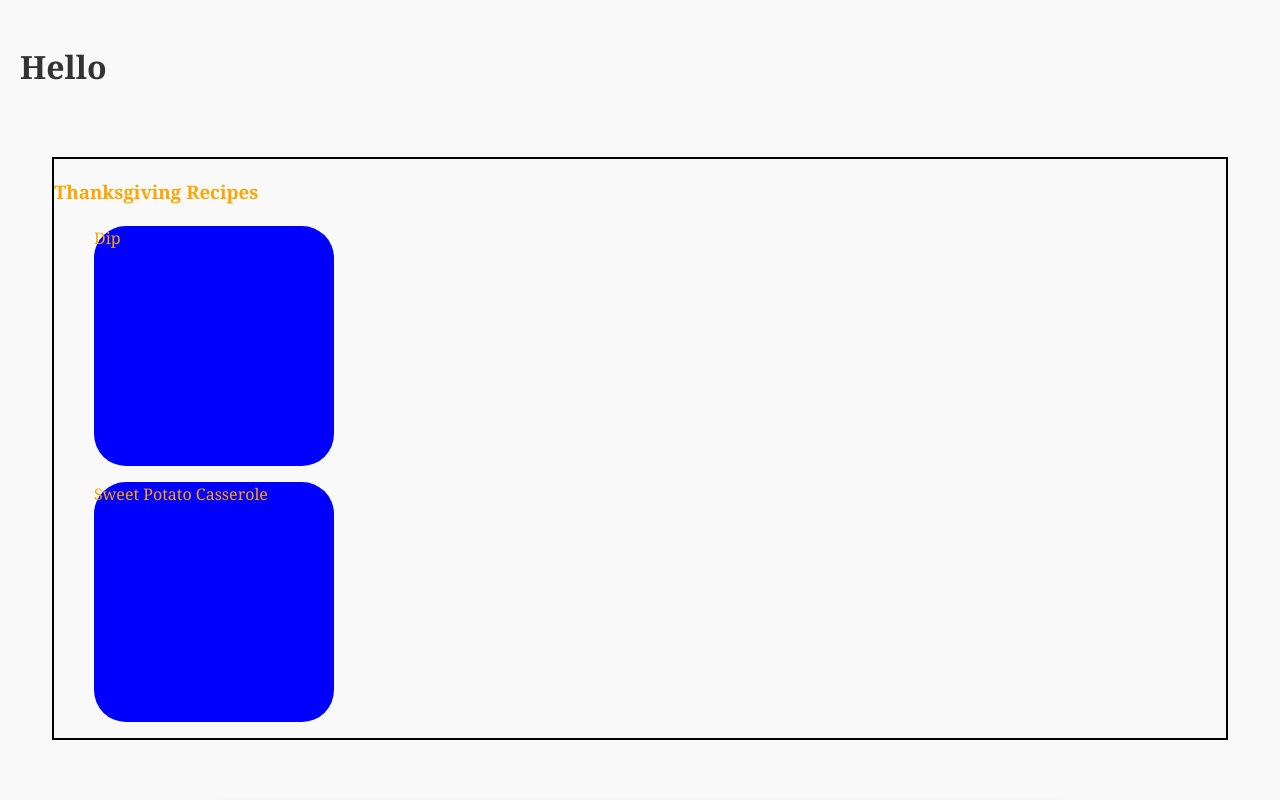
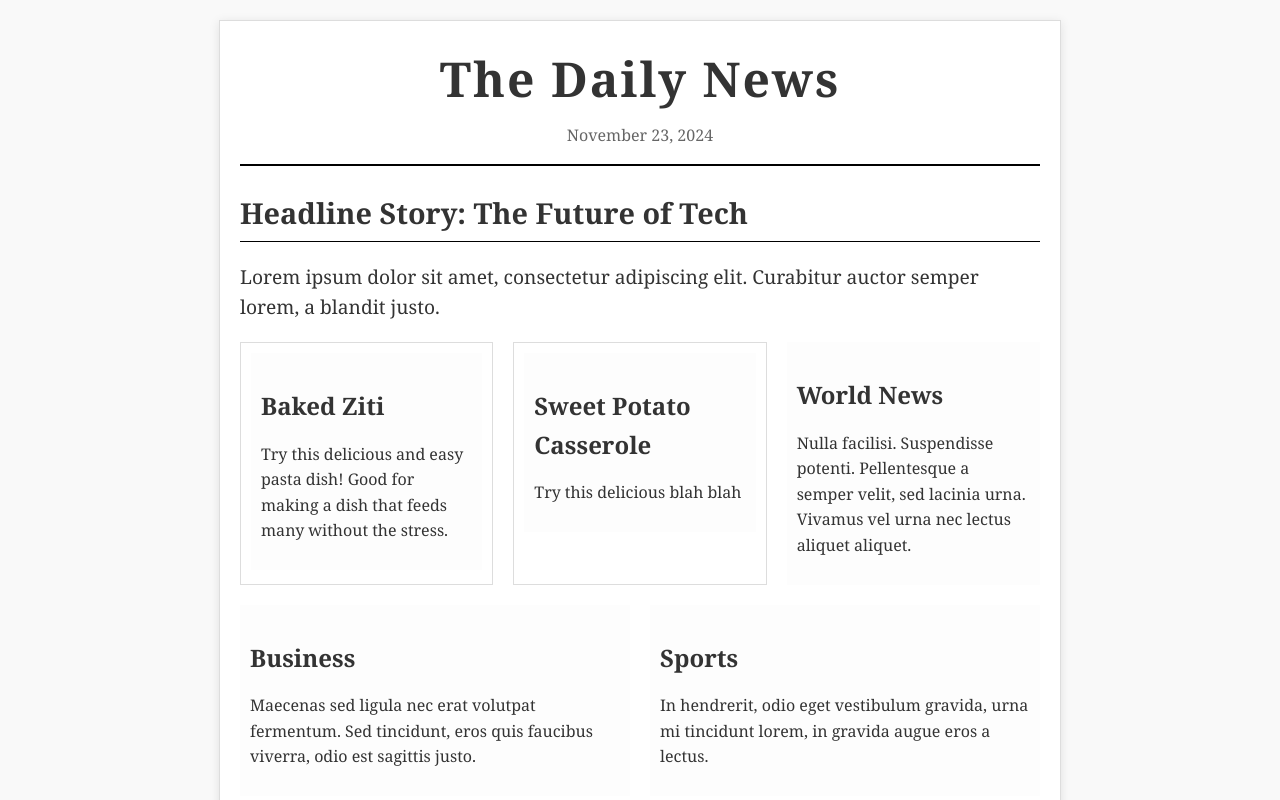
Before and after one commit to mtsahas/recipes, a React (Create React App) app: page / in a window 1280 px wide. Shown: the top 800 px of the page. Built offline with nearby package versions, Linux system fonts and the light colour scheme.

Commit message:
recipe page

```diff
--- a/src/App.js
+++ b/src/App.js
@@ -3,7 +3,6 @@ import Pages from "./pages/Pages";
 function App() {
   return (
     <div className="App">
-      <h1>Hello</h1>
       < Pages />
     </div>
   );
--- /dev/null
+++ b/src/components/Frontpage.jsx
@@ -0,0 +1,62 @@
+import recipes from "../public/recipes.json";
+import { Link } from "react-router-dom";
+
+function Frontpage() {
+  return (
+    <>
+      <div class="newspaper">
+        <header>
+          <h1>The Daily News</h1>
+          <p class="date">November 23, 2024</p>
+        </header>
+        <main>
+          <article class="main-article">
+            <h2>Headline Story: The Future of Tech</h2>
+            <p>
+              Lorem ipsum dolor sit amet, consectetur adipiscing elit. Curabitur
+              auctor semper lorem, a blandit justo.
+            </p>
+          </article>
+
+          <section class="columns">
+            {recipes.map((recipe, index) => (
+              <Link className="article-link" to={`recipe/${recipe.id}`}>
+                <article key={index}>
+                  <h3>{recipe.title}</h3>
+                  <p>{recipe.description}</p>
+                </article>
+              </Link>
+            ))}
+            <article>
+              <h3>World News</h3>
+              <p>
+                Nulla facilisi. Suspendisse potenti. Pellentesque a semper
+                velit, sed lacinia urna. Vivamus vel urna nec lectus aliquet
+                aliquet.
+              </p>
+            </article>
+            <article>
+              <h3>Business</h3>
+              <p>
+                Maecenas sed ligula nec erat volutpat fermentum. Sed tincidunt,
+                eros quis faucibus viverra, odio est sagittis justo.
+              </p>
+            </article>
+            <article>
+              <h3>Sports</h3>
+              <p>
+                In hendrerit, odio eget vestibulum gravida, urna mi tincidunt
+                lorem, in gravida augue eros a lectus.
+              </p>
+            </article>
+          </section>
+        </main>
+        <footer>
+          <p>&copy; 2024 The Daily News</p>
+        </footer>
+      </div>
+    </>
+  );
+}
+
+export default Frontpage;
--- a/src/components/General.jsx
+++ /dev/null
@@ -1,39 +0,0 @@
-import "./general.css"
-function General() {
-  return (
-    <>
-        <div class="newspaper">
-        <header>
-            <h1>The Daily News</h1>
-            <p class="date">November 23, 2024</p>
-        </header>
-        <main>
-            <article class="main-article">
-            <h2>Headline Story: The Future of Tech</h2>
-            <p>Lorem ipsum dolor sit amet, consectetur adipiscing elit. Curabitur auctor semper lorem, a blandit justo.</p>
-            </article>
-
-            <section class="columns">
-            <article>
-                <h3>World News</h3>
-                <p>Nulla facilisi. Suspendisse potenti. Pellentesque a semper velit, sed lacinia urna. Vivamus vel urna nec lectus aliquet aliquet.</p>
-            </article>
-            <article>
-                <h3>Business</h3>
-                <p>Maecenas sed ligula nec erat volutpat fermentum. Sed tincidunt, eros quis faucibus viverra, odio est sagittis justo.</p>
-            </article>
-            <article>
-                <h3>Sports</h3>
-                <p>In hendrerit, odio eget vestibulum gravida, urna mi tincidunt lorem, in gravida augue eros a lectus.</p>
-            </article>
-            </section>
-        </main>
-        <footer>
-            <p>&copy; 2024 The Daily News</p>
-        </footer>
-        </div>
-    </>
-  );
-}
-
-export default General
--- /dev/null
+++ b/src/components/Recipe.jsx
@@ -0,0 +1,43 @@
+import recipes from "../public/recipes.json";
+import { useParams } from "react-router-dom";
+
+function Recipe() {
+  const { id } = useParams();
+  const recipe = id < recipes.length ? recipes[id] : recipes[0];
+
+  console.log(recipe);
+
+  return (
+    <div className="newspaper">
+      <a className="back-button" href="/">
+        {" "}
+        Back{" "}
+      </a>
+      <header>
+        <h1 className="headline">Breaking News: {recipe.title}</h1>
+        <p className="subheadline">By Jane Doe | November 23, 2024</p>
+      </header>
+      <main>
+        <div className="subpage-article">
+          <div className="recipe-column">
+            <ul>
+              {recipe.ingredients.map((ingredient, index) => (
+                <li key={index}>{ingredient}</li>
+              ))}
+            </ul>
+          </div>
+          <div className="recipe-column">
+            {recipe.steps.map((step, index) => (
+              <p key={index}>{step}</p>
+            ))}
+          </div>
+        </div>
+      </main>
+      <footer>
+        <p>© 2024 Daily News. All rights reserved.</p>
+      </footer>
+    </div>
+  );
+}
+
+export default Recipe;
--- a/src/components/Thanks.jsx
+++ /dev/null
@@ -1,36 +0,0 @@
-import recipes from "../public/recipes.json"
-import styled from "styled-components"
-
-function Thanks() {
-  return (
-    <Wrapper>
-    <h3>Thanksgiving Recipes</h3>
-    <ul>
-      {recipes.map((recipe, index) => (
-        // <li key={index}>
-        //   <h2>{recipe.title}</h2>
-        // </li>
-        <Card key={index}>
-                <p>{recipe.title}</p>
-        </Card>
-
-      ))}
-    </ul>
-  </Wrapper>
-  )
-}
-
-const Wrapper = styled.div`
-    margin: 4rem 2rem;
-    color: orange;
-    border: 2px solid black;
-
-`;
-
-const Card = styled.div`
-    max-width: 15rem;
-    min-height: 15rem;
-    border-radius: 2rem;
-    background-color: blue;
-`;
-export default Thanks
--- a/src/components/general.css
+++ /dev/null
@@ -1,82 +0,0 @@
-/* General Styles */
-body {
-    font-family: "Georgia", serif;
-    background-color: #f9f9f9;
-    color: #333;
-    margin: 0;
-    padding: 20px;
-    line-height: 1.6;
-  }
-
-  .newspaper {
-    max-width: 800px;
-    margin: 0 auto;
-    background-color: #fff;
-    padding: 20px;
-    box-shadow: 0 2px 10px rgba(0, 0, 0, 0.1);
-    border: 1px solid #ddd;
-  }
-
-  /* Header */
-  header {
-    text-align: center;
-    border-bottom: 2px solid black;
-    margin-bottom: 20px;
-  }
-
-  header h1 {
-    font-size: 3em;
-    margin: 0;
-    letter-spacing: 2px;
-  }
-
-  header .date {
-    font-size: 1em;
-    color: #666;
-    margin-top: 5px;
-  }
-
-  /* Main Content */
-  main {
-    text-align: justify;
-  }
-
-  .main-article h2 {
-    font-size: 1.8em;
-    margin-bottom: 10px;
-    border-bottom: 1px solid black;
-    padding-bottom: 5px;
-  }
-
-  .main-article p {
-    font-size: 1.2em;
-  }
-
-  /* Columns Section */
-  .columns {
-    display: flex;
-    gap: 20px;
-    margin-top: 20px;
-  }
-
-  .columns article {
-    flex: 1;
-    padding: 10px;
-    border: 1px solid #ddd;
-    background-color: #fdfdfd;
-  }
-
-  .columns h3 {
-    font-size: 1.5em;
-    margin-bottom: 10px;
-  }
-
-  /* Footer */
-  footer {
-    text-align: center;
-    margin-top: 30px;
-    padding-top: 10px;
-    border-top: 1px solid black;
-    font-size: 0.9em;
-    color: #666;
-  }
--- a/src/index.css
+++ b/src/index.css
@@ -1,13 +1,154 @@
-body {
-  margin: 0;
-  font-family: -apple-system, BlinkMacSystemFont, 'Segoe UI', 'Roboto', 'Oxygen',
-    'Ubuntu', 'Cantarell', 'Fira Sans', 'Droid Sans', 'Helvetica Neue',
-    sans-serif;
-  -webkit-font-smoothing: antialiased;
-  -moz-osx-font-smoothing: grayscale;
-}
-
 code {
   font-family: source-code-pro, Menlo, Monaco, Consolas, 'Courier New',
     monospace;
 }
+
+/* General Styles */
+body {
+  font-family: "Georgia", serif;
+  background-color: #f9f9f9;
+  color: #333;
+  margin: 0;
+  padding: 20px;
+  line-height: 1.6;
+}
+
+.newspaper {
+  max-width: 800px;
+  margin: 0 auto;
+  background-color: #fff;
+  padding: 20px;
+  box-shadow: 0 2px 10px rgba(0, 0, 0, 0.1);
+  border: 1px solid #ddd;
+}
+
+/* Header */
+header {
+  text-align: center;
+  border-bottom: 2px solid black;
+  margin-bottom: 20px;
+}
+
+header h1 {
+  font-size: 3em;
+  margin: 0;
+  letter-spacing: 2px;
+}
+
+header .date {
+  font-size: 1em;
+  color: #666;
+  margin-top: 5px;
+}
+
+/* Main Content */
+main {
+  /* text-align: justify; */
+}
+
+.main-article h2 {
+  font-size: 1.8em;
+  margin-bottom: 10px;
+  border-bottom: 1px solid black;
+  padding-bottom: 5px;
+}
+
+.main-article p {
+  font-size: 1.2em;
+}
+
+/* Columns Section */
+.columns {
+  display: flex;
+  flex-wrap: wrap; /* Allows items to wrap to the next line */
+  gap: 20px; /* Space between columns */
+}
+
+.columns article {
+  flex: 1 1 calc(33.333% - 20px);
+  box-sizing: border-box;
+  padding: 10px;
+  /* border: 1px solid #ddd; */
+  background-color: #fdfdfd;
+  min-width: 200px;
+}
+
+/* Responsive Adjustments */
+@media (max-width: 768px) {
+  .columns article {
+    flex: 1 1 calc(50% - 20px); /* Switch to two columns for smaller screens */
+  }
+}
+
+@media (max-width: 480px) {
+  .columns article {
+    flex: 1 1 100%; /* One column on very small screens */
+  }
+}
+
+
+.columns h3 {
+  font-size: 1.5em;
+  margin-bottom: 10px;
+}
+
+/* Footer */
+footer {
+  text-align: center;
+  margin-top: 30px;
+  padding-top: 10px;
+  border-top: 1px solid black;
+  font-size: 0.9em;
+  color: #666;
+}
+
+/* a{
+  display: inline-block;
+  text-decoration: none;
+  overflow-wrap:break-word;
+
+
+} */
+
+.article-link{
+  display: block;
+  text-decoration: none;
+  border: 1px solid #ddd;
+  flex: 1 1 calc(33.333% - 20px); /* Each column takes up 1/3 of the container width, minus the gap */
+  box-sizing: border-box; /* Ensures padding and border are included in the width */
+  padding: 10px;
+  min-width: 200px; /* Prevent columns from getting too small */
+  color:inherit
+}
+.article-link:hover{
+  cursor: pointer;
+  border: 1px solid red;
+
+}
+.details{
+  background-color: #fff;
+  padding: 20px;
+  border: 1px solid #ddd;
+  box-shadow: 0 2px 4px rgba(0, 0, 0, 0.1);
+  column-count: 3; /* Split content into 3 columns */
+  column-gap: 20px; /* Add space between columns */
+  text-align: justify; /* Justify text for a neat appearance */
+}
+
+.subpage-article {
+  background-color: #fff;
+  padding: 20px;
+  border: 1px solid #ddd;
+  box-shadow: 0 2px 4px rgba(0, 0, 0, 0.1);
+  display: grid;
+  grid-template-columns: 1fr 1fr; /* Two equal columns */
+  gap: 16px; /* Space between columns */
+}
+.recipe-column{
+  /* background-color: #f0f0f0; */
+  padding: 16px;
+  /* border: 1px solid #ccc; */
+}
+.back-button{
+  text-decoration: underline;
+}
--- a/src/pages/Home.jsx
+++ b/src/pages/Home.jsx
@@ -1,14 +1,13 @@
-import Thanks from "../components/Thanks";
-import General from "../components/General";
+import Frontpage from "../components/Frontpage";
 
 // contains 2 components on the home page
 function Home() {
   return (
     <div>
-        <Thanks />
-        <General />
+      {/* <Thanks /> */}
+      <Frontpage />
     </div>
   );
 }
 
-export default Home
+export default Home;
--- a/src/pages/Pages.jsx
+++ b/src/pages/Pages.jsx
@@ -1,10 +1,17 @@
-import Home from "./Home"
+import Home from "./Home";
+import Recipe from "../components/Recipe";
+import { Route, Routes, BrowserRouter } from "react-router-dom";
 
 // contains all pages
 function Pages() {
   return (
-    <div><Home /></div>
-  )
+    <BrowserRouter>
+      <Routes>
+        <Route path="/" element={<Home />} />
+        <Route path="/recipe/:id" element={<Recipe />} />
+      </Routes>
+    </BrowserRouter>
+  );
 }
 
-export default Pages
+export default Pages;
--- a/src/public/recipes.json
+++ b/src/public/recipes.json
@@ -1,12 +1,16 @@
 
 [
     {
-        "title":"Dip",
-        "ingredients":["sour cream", "salsa", "avocado"],
-        "steps": ["layer the refried beans.", "layer the sour cream"]
+        "id": "0",
+        "title":"Baked Ziti",
+        "description":"Try this delicious and easy pasta dish! Good for making a dish that feeds many without the stress.",
+        "ingredients":["2 boxes of rigatoni", "1 jar of Rao's marinara", "1 container of ricotta", "1 block of mozzarella"],
+        "steps": ["Boil the pasta", "Mix in the ricotta, marinara, and half of the cheese", "Put in a casserole dish and top off with the remaining cheese.","Bake at 350 for 20 minutes."]
     },
     {
+        "id":"1",
         "title":"Sweet Potato Casserole",
+        "description":"Try this delicious blah blah",
         "ingredients":["Sweet potatoes", "cinnamon", "marshmallow"],
         "steps": ["Boil the sweet potatoes.", "Mash them.", "Add ingredients"]
     }
```
